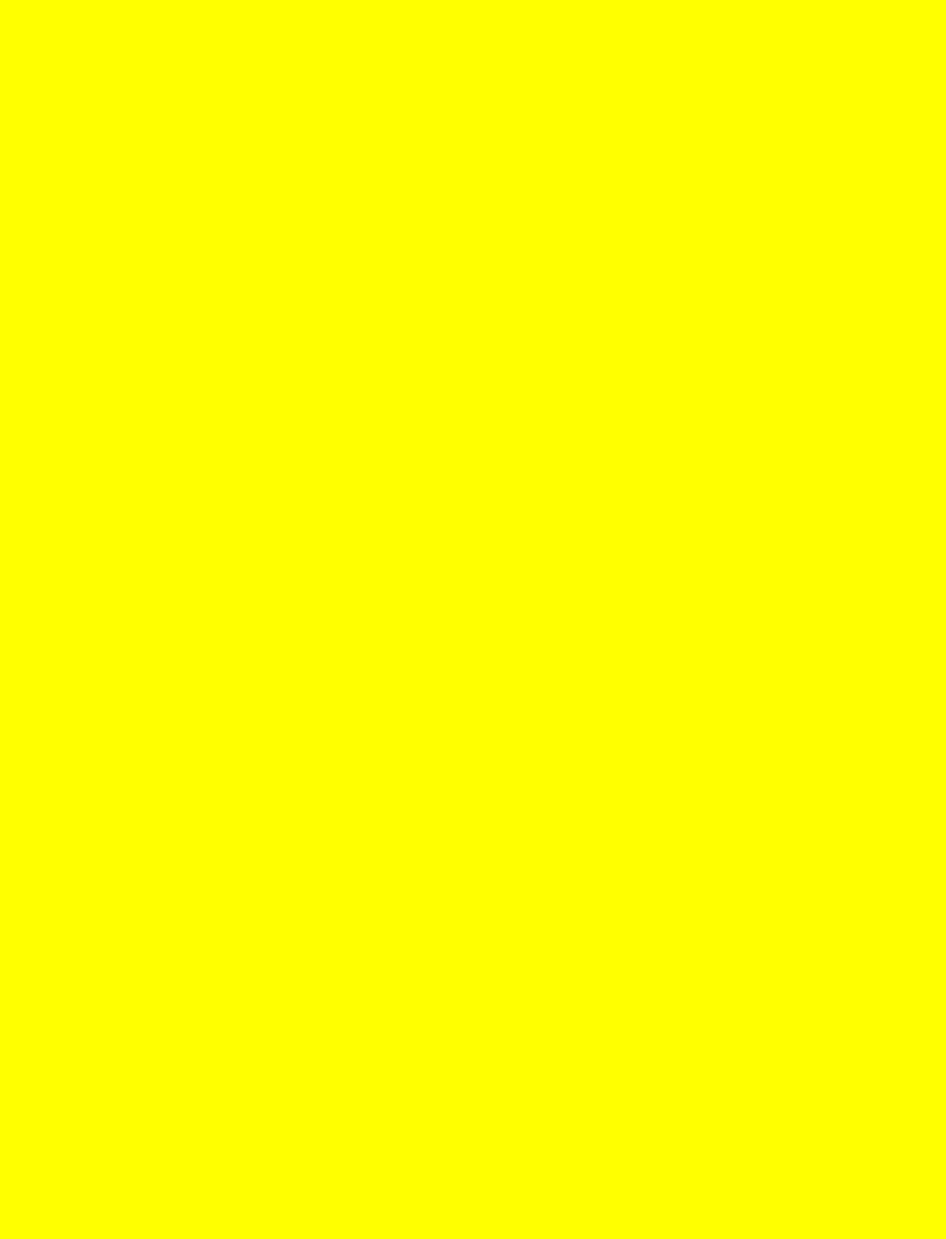
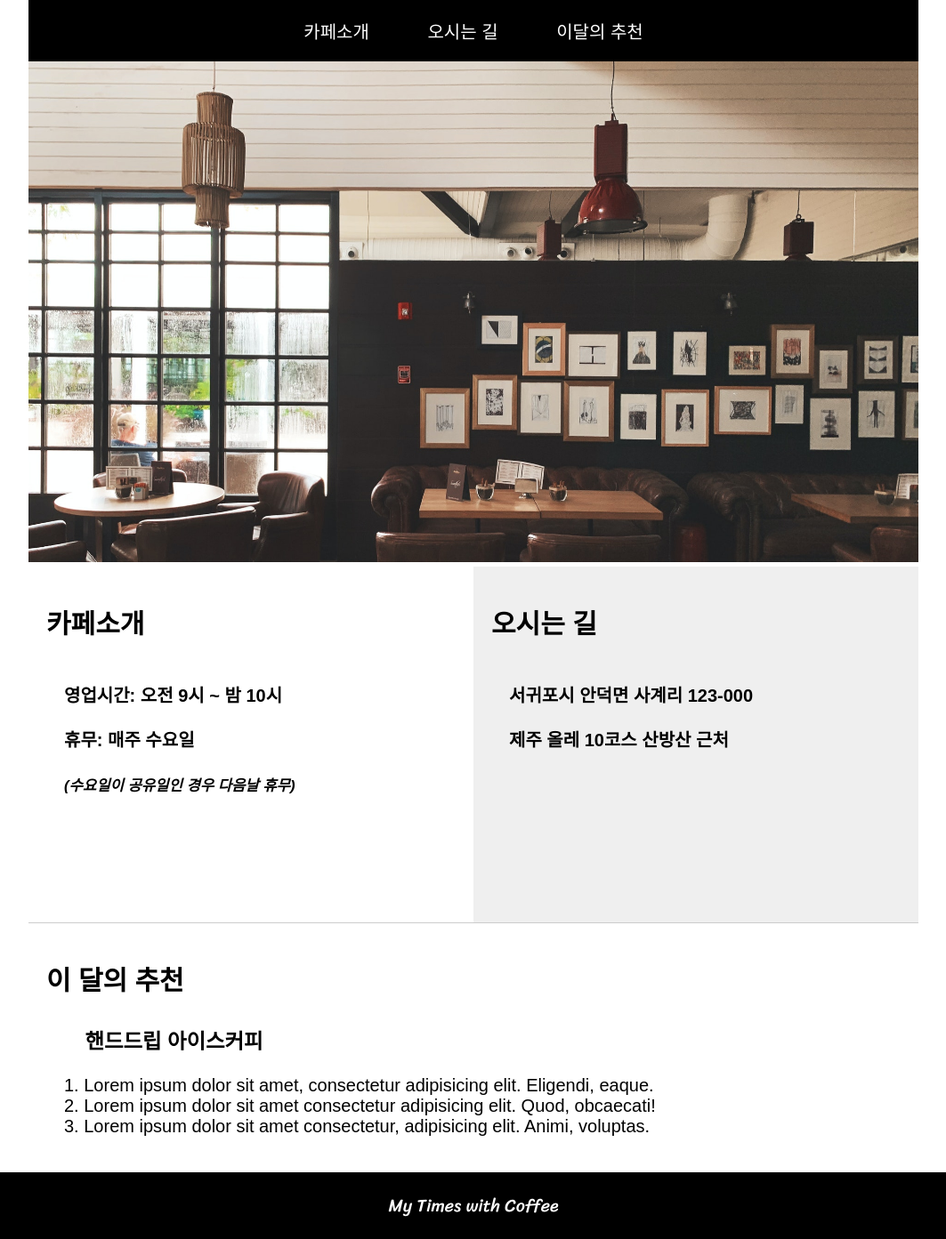
Before and after one commit to csslick/responsive_layout_template, a plain HTML site: page index.html in a window 1280 px wide. Shown: the whole page at 89% size, without its empty margins (108-1171 px from the left). Before the commit the page ends 800 px from the top, so only its background shows below. Drawn offline with Linux system fonts and the light colour scheme.

Commit message:
Add files via upload

```diff
--- a/css/default.css
+++ b/css/default.css
@@ -1,3 +1,46 @@
 /* default.css
   여기는 공통 css 작성
 */
+
+/* 초기화 */
+* {
+  margin: 0;
+  padding: 0;
+  box-sizing: border-box;
+}
+
+ul {
+  list-style-type: none;
+}
+ol {
+  list-style-position: inside;
+}
+
+a {
+  text-decoration: none;
+}
+
+
+/* 공통 스타일 */
+html {
+  font-size: 20px;
+}
+
+body {
+  font-family: "나눔고딕", sans-serif;
+}
+
+
+footer {
+  font-family: 'Sriracha', cursive;
+}
+
+footer {
+  width: 100%;
+  margin: 0 auto;
+  background: #000;
+  padding-top: 20px;
+  padding-bottom: 20px;
+  color: #fff;
+  text-align: center;
+}
--- a/css/mobile.css
+++ b/css/mobile.css
@@ -3,5 +3,88 @@
 */
 
 body {
-  background: green;
+  /* background: green; */
 }
+
+header {
+  background: #000;
+  max-width: 1000px;
+  margin: 0 auto;
+
+}
+header #gnb {
+  padding-top: 20px;
+  padding-bottom: 20px;
+  text-align: center;
+}
+header #gnb ul {
+  /* outline: 1px solid red; */
+  display: inline-block;
+}
+
+header #gnb ul li {
+  display: inline-block;
+  margin-left: 1em;
+  margin-right: 1em;
+  /* margin: 10px 0; */
+}
+
+header #gnb ul li a {
+  color: #fff;
+  font-size: 16px;
+}
+
+
+#visual {
+  width: 100%;
+}
+
+#visual img {
+  width: 100%;
+}
+
+#main {
+  line-height: 2.5em;
+  font-weight: bold;
+}
+
+#main > .about {
+  width: 100%;
+  height: 400px;
+  background: #FFF;
+  padding: 40px 20px 20px 20px;
+}
+
+#main > .about small {
+  font-style: italic;
+}
+
+#main > .location {
+  height: 400px;
+  background: #efefef;
+  padding: 40px 20px 20px 20px;
+}
+
+#main h2 {
+  margin-bottom: 1em;
+}
+
+#main .info, aside .info {
+  margin-left: 20px;
+  /* outline: 1px solid red; */
+}
+
+aside {
+  background: #fff;
+  border-top: 1px solid #ccc;
+  padding: 40px 20px 40px 20px;
+}
+
+aside > h2 {
+  margin-bottom: 1em;
+}
+
+aside h3 {
+  text-indent: 1em;
+  margin-bottom: 1em;
+}
--- a/css/pc.css
+++ b/css/pc.css
@@ -2,5 +2,94 @@
   여기는 PC 화면
 */
 body {
-  background: yellow;
+  /* background: yellow; */
 }
+
+header {
+  background: #000;
+  max-width: 1000px;
+  margin: 0 auto;
+
+}
+header #gnb {
+  padding-top: 20px;
+  padding-bottom: 20px;
+  text-align: center;
+}
+header #gnb ul {
+  /* outline: 1px solid red; */
+  display: inline-block;
+}
+
+header #gnb ul li {
+  display: inline-block;
+  margin-left: 1.5em;
+  margin-right: 1.5em;
+}
+
+header #gnb ul li a {
+  color: #fff;
+}
+
+#visual {
+  max-width: 1000px;
+  margin: 0 auto;
+}
+
+#visual img {
+  width: 100%;
+}
+
+#main {
+  max-width: 1000px;
+  background: #ccc;
+  margin: 0 auto;
+  overflow: hidden;
+  line-height: 2.5em;
+  font-weight: bold;
+}
+
+#main > .about {
+  width: 50%;
+  height: 400px;
+  background: #FFF;
+  padding: 40px 20px 20px 20px;
+  float: left;
+}
+
+#main > .about small {
+  font-style: italic;
+}
+
+#main > .location {
+  width: 50%;
+  height: 400px;
+  background: #efefef;
+  padding: 40px 20px 20px 20px;
+  float: left;
+}
+
+#main h2 {
+  margin-bottom: 1em;
+}
+
+#main .info, aside .info {
+  margin-left: 20px;
+  /* outline: 1px solid red; */
+}
+
+aside {
+  background: #fff;
+  border-top: 1px solid #ccc;
+  padding: 40px 20px 40px 20px;
+  max-width: 1000px;
+  margin: 0 auto;
+}
+aside > h2 {
+  margin-bottom: 1em;
+}
+
+aside h3 {
+  text-indent: 1em;
+  margin-bottom: 1em;
+}
--- a/index.html
+++ b/index.html
@@ -4,6 +4,8 @@
   <meta charset="UTF-8">
   <meta name="viewport" content="width=device-width, initial-scale=1.0">
   <title>반응형 카페 홈페이지</title>
+  <!-- 웹폰트 -->
+  <link href="https://fonts.googleapis.com/css2?family=Sriracha&display=swap" rel="stylesheet">
   <!-- 기본 CSS -->
   <link rel="stylesheet" href="./css/default.css">
   <!-- pc.css(769px 부터) -->
@@ -20,6 +22,56 @@
   >
 </head>
 <body>
+  <header>
+    <nav id="gnb">
+      <ul>
+        <li><a href="#">카페소개</a></li>
+        <li><a href="#">오시는 길</a></li>
+        <li><a href="#">이달의 추천</a></li>
+      </ul>
+    </nav>
+  </header>
 
+  <section id="visual">
+    <img src="./images/title.jpg" alt="visual">
+  </section>
+
+  <section id="main">
+    <div class="about">
+      <h2>카페소개</h2>
+      <div class="info">
+        <ul>
+          <li>영업시간: 오전 9시 ~ 밤 10시</li>
+          <li>
+            휴무: 매주 수요일<br>
+            <small>(수요일이 공유일인 경우 다음날 휴무)</small>
+          </li>
+        </ul>
+      </div>
+    </div>
+    <div class="location">
+      <h2>오시는 길</h2>
+      <div class="info">
+        <p>서귀포시 안덕면 사계리 123-000<br>
+          제주 올레 10코스 산방산 근처
+        </p>
+      </div>
+    </div>
+  </section>
+  <aside>
+    <h2>이 달의 추천</h2>
+    <div class="info">
+      <h3>핸드드립 아이스커피</h3>
+      <ol>
+        <li>Lorem ipsum dolor sit amet, consectetur adipisicing elit. Eligendi, eaque.</li>
+        <li>Lorem ipsum dolor sit amet consectetur adipisicing elit. Quod, obcaecati!</li>
+        <li>Lorem ipsum dolor sit amet consectetur, adipisicing elit. Animi, voluptas.</li>
+      </ol>
+    </div>
+  </aside>
+
+  <footer>
+    <p>My Times with Coffee</p>
+  </footer>
 </body>
 </html>
```
Also changed, not shown: images/title.jpg (added), 1 other file.
